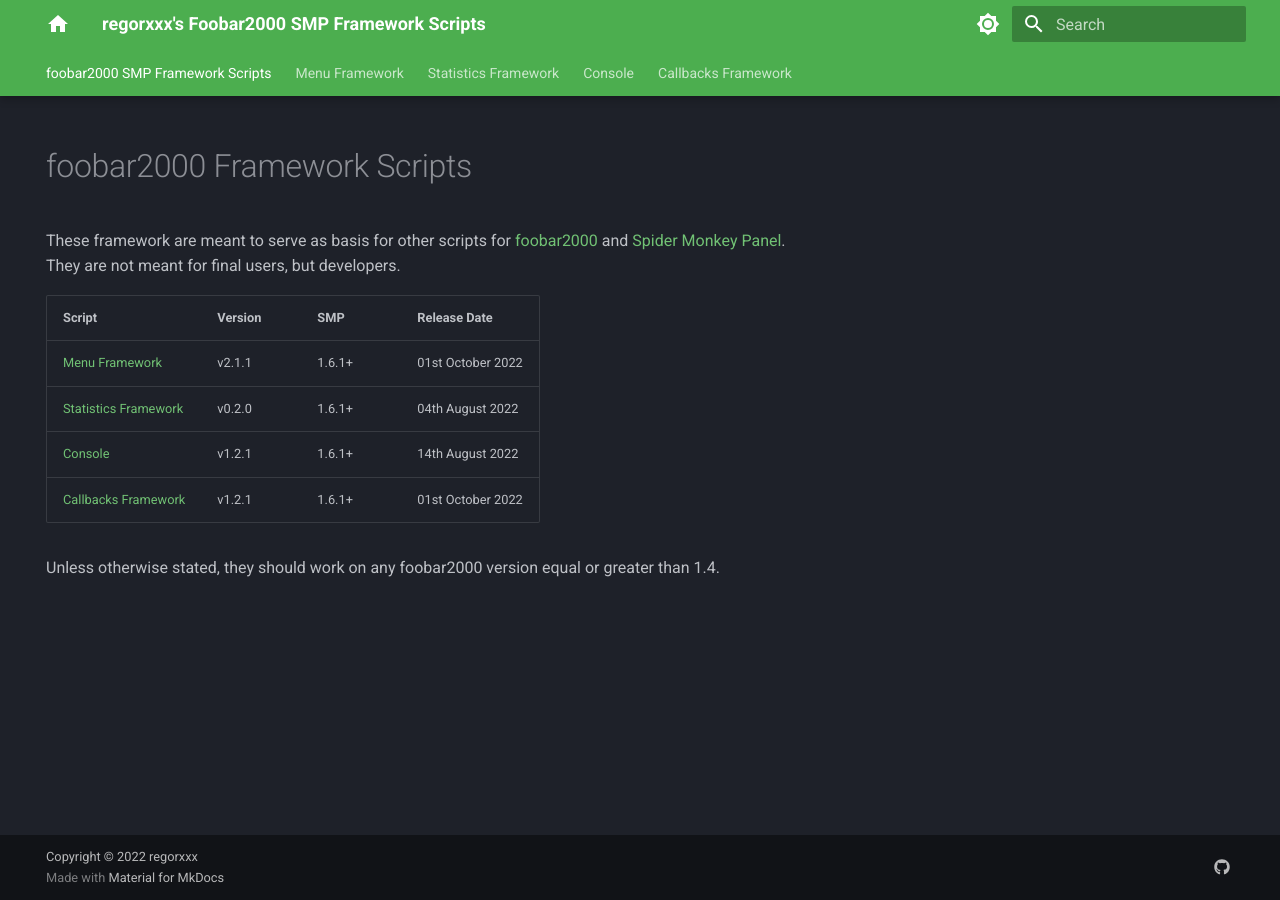
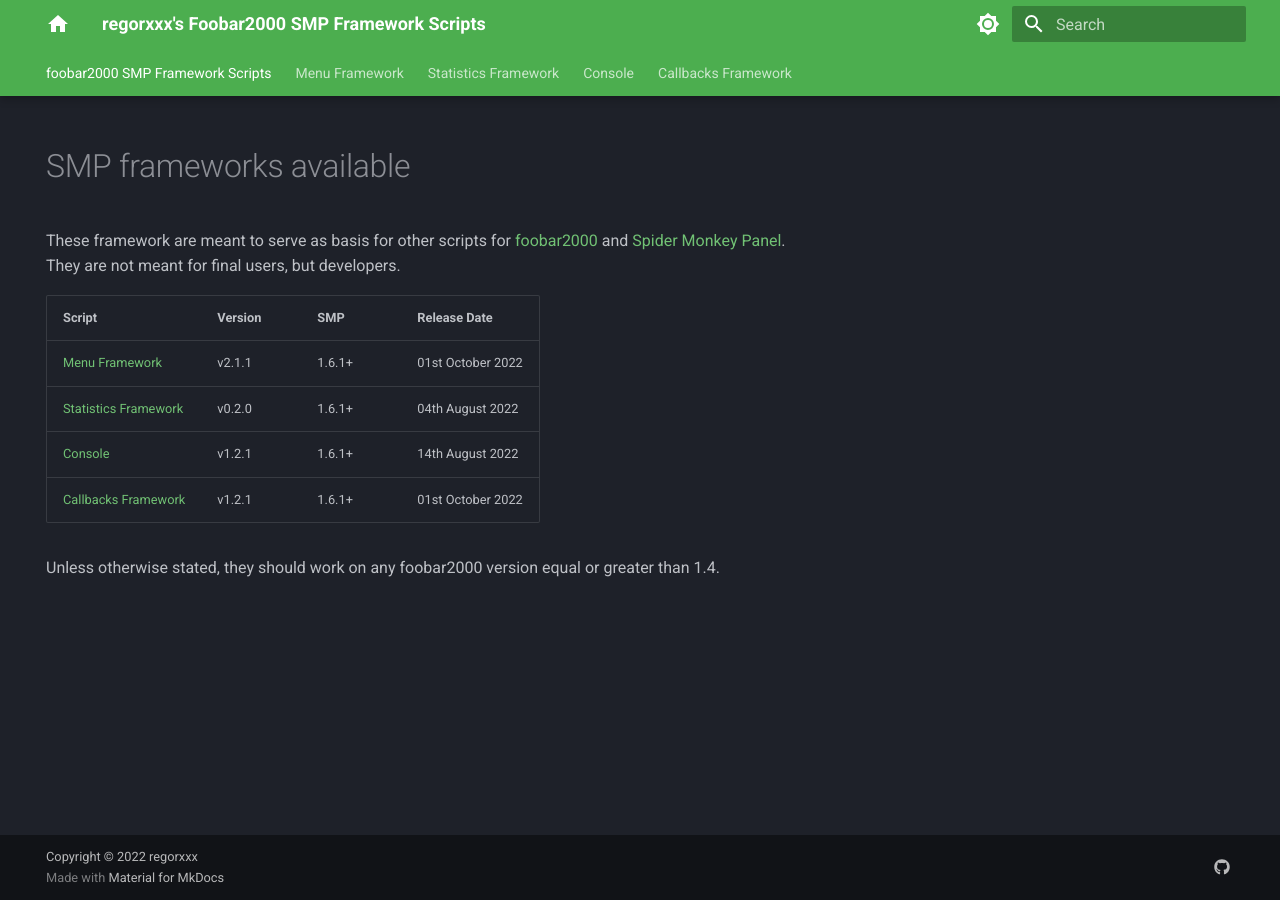
Before and after one commit to regorxxx/foobar2000-Framework-SMP.github.io, an MkDocs documentation site: the page built from docs/index.md, in a window 1280 px wide. Built offline with MkDocs 1.6.1 and Material for MkDocs 9.7.7, drawn with Linux system fonts in a browser that asks for light colours.

Commit message:
Update front page.

```diff
--- a/docs/index.md
+++ b/docs/index.md
@@ -2,7 +2,7 @@
 hide: navigation
 ---
 
-# foobar2000 Framework Scripts
+# SMP frameworks available
 
 These framework are meant to serve as basis for other scripts for [foobar2000](https://www.foobar2000.org/)
 and [Spider Monkey Panel](https://theqwertiest.github.io/foo_spider_monkey_panel/).
```
